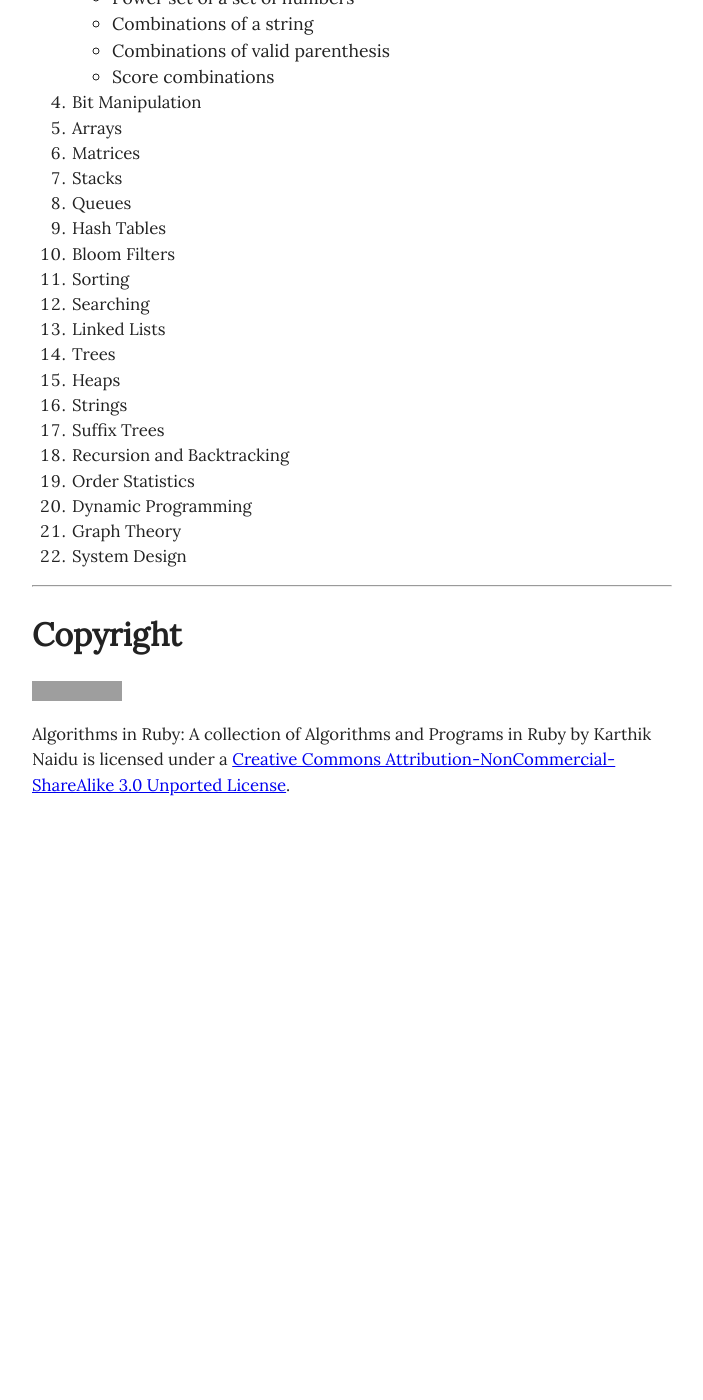
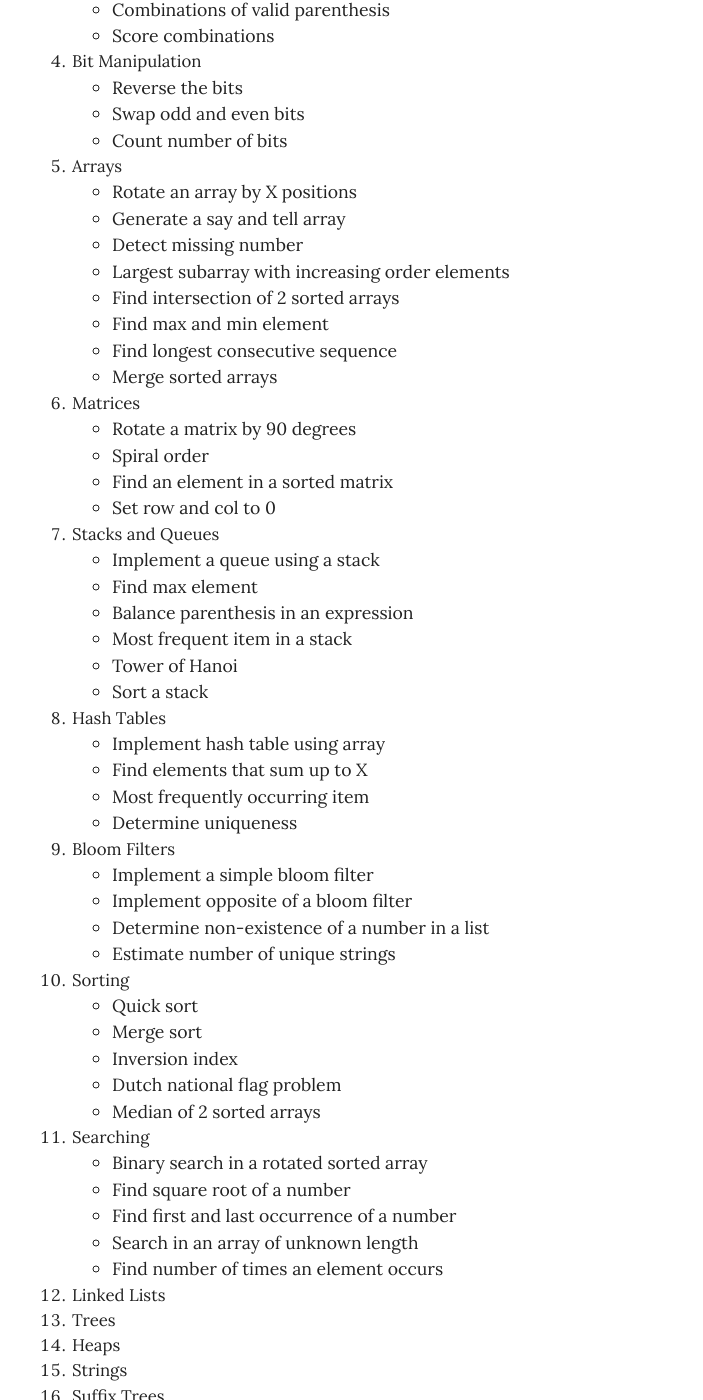
Before and after one commit to knaidu/code-katas, a Jekyll site: the page built from index.html, in a window 1280 px wide and 1400 px high, scrolled down 896 px. Shown: the whole window, without its empty margins (288-991 px from the left). Built offline with Jekyll 4.4.1, drawn with Linux system fonts in a browser that asks for light colours; before the commit the page ends 1754 px from its top, so only the background shows below that; some of the changed text lies outside the part shown; grey boxes are pictures that could not be loaded.

Commit message:
added topics to index

```diff
--- a/_includes/book-title.html
+++ b/_includes/book-title.html
@@ -1,4 +1,4 @@
 <h1 id="book-title">Algorithms in Ruby </h1>
-<h2 id="book-subtitle">Collection of algorithms and problem sets solved in Ruby</h2>
+<h2 id="book-subtitle">Collection of algorithms solved in Ruby</h2>
 <h5 id="book-author">by Karthik</h5>
 <hr>
--- a/_includes/table-of-contents.html
+++ b/_includes/table-of-contents.html
@@ -3,7 +3,7 @@
     <li> Overview
         <ul>
             <li>Why Ruby?</li>
-            <li>Structure</li>
+            <li>Structure of this book</li>
         </ul>
     </li>
     <li> Number Theory
@@ -25,15 +25,79 @@
         </ul>
     </li>
 
-    <li> Bit Manipulation </li>
-    <li> Arrays </li>
-    <li> Matrices </li>
-    <li> Stacks </li>
-    <li> Queues </li>
-    <li> Hash Tables </li>
-    <li> Bloom Filters </li>
-    <li> Sorting </li>
-    <li> Searching </li>
+    <li> Bit Manipulation
+        <ul>
+            <li>Reverse the bits</li>
+            <li>Swap odd and even bits</li>
+            <li>Count number of bits</li>
+        </ul>
+    </li>
+    <li> Arrays
+        <ul>
+            <li>Rotate an array by X positions</li>
+            <li>Generate a say and tell array</li>
+            <li>Detect missing number</li>
+            <li>Largest subarray with increasing order elements</li>
+            <li>Find intersection of 2 sorted arrays</li>
+            <li>Find max and min element</li>
+            <li>Find longest consecutive sequence</li>
+            <li>Merge sorted arrays</li>
+        </ul>
+    </li>
+    <li> Matrices
+        <ul>
+            <li>Rotate a matrix by 90 degrees</li>
+            <li>Spiral order</li>
+            <li>Find an element in a sorted matrix</li>
+            <li>Set row and col to 0</li>
+        </ul>
+    </li>
+    <li> Stacks and Queues
+        <ul>
+            <li>Implement a queue using a stack</li>
+            <li>Find max element</li>
+            <li>Balance parenthesis in an expression</li>
+            <li>Most frequent item in a stack</li>
+            <li>Tower of Hanoi</li>
+            <li>Sort a stack</li>
+        </ul>
+    </li>
+
+    <li> Hash Tables
+        <ul>
+            <li>Implement hash table using array</li>
+            <li>Find elements that sum up to X</li>
+            <li>Most frequently occurring item</li>
+            <li>Determine uniqueness</li>
+        </ul>
+    </li>
+    <li> Bloom Filters
+        <ul>
+            <li>Implement a simple bloom filter</li>
+            <li>Implement opposite of a bloom filter</li>
+            <li>Determine non-existence of a number in a list</li>
+            <li>Estimate number of unique strings</li>
+        </ul>
+    </li>
+    <li> Sorting
+        <ul>
+            <li>Quick sort</li>
+            <li>Merge sort</li>
+            <li>Inversion index</li>
+            <li>Dutch national flag problem</li>
+            <li>Median of 2 sorted arrays</li>
+        </ul>
+    </li>
+    <li> Searching
+        <ul>
+            <li>Binary search in a rotated sorted array</li>
+            <li>Find square root of a number</li>
+            <li>Find first and last occurrence of a number</li>
+            <li>Search in an array of unknown length</li>
+            <li>Find number of times an element occurs</li>
+
+        </ul>
+    </li>
     <li> Linked Lists </li>
     <li> Trees </li>
     <li> Heaps </li>
```
